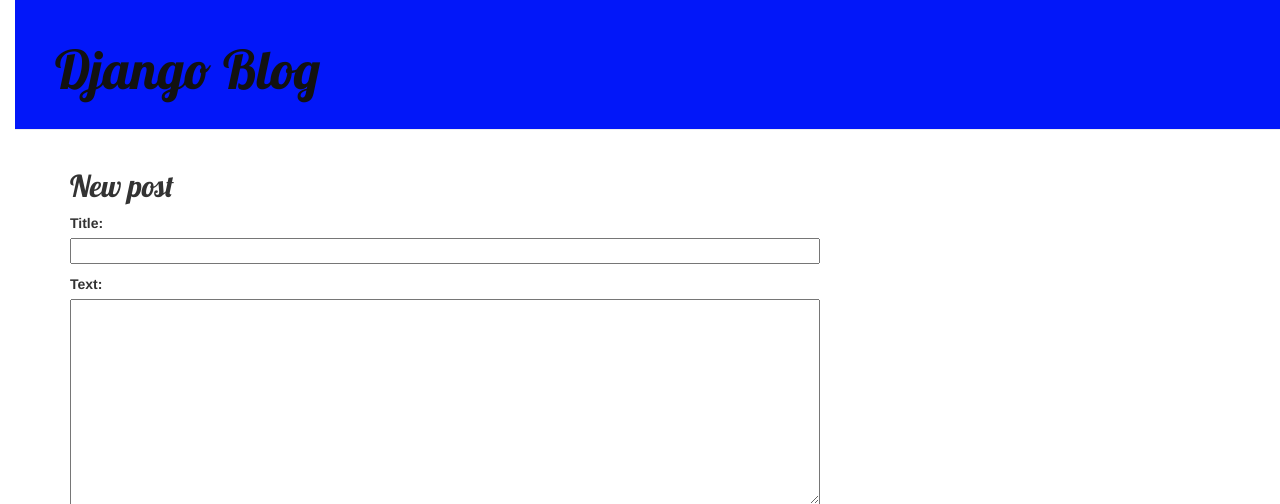
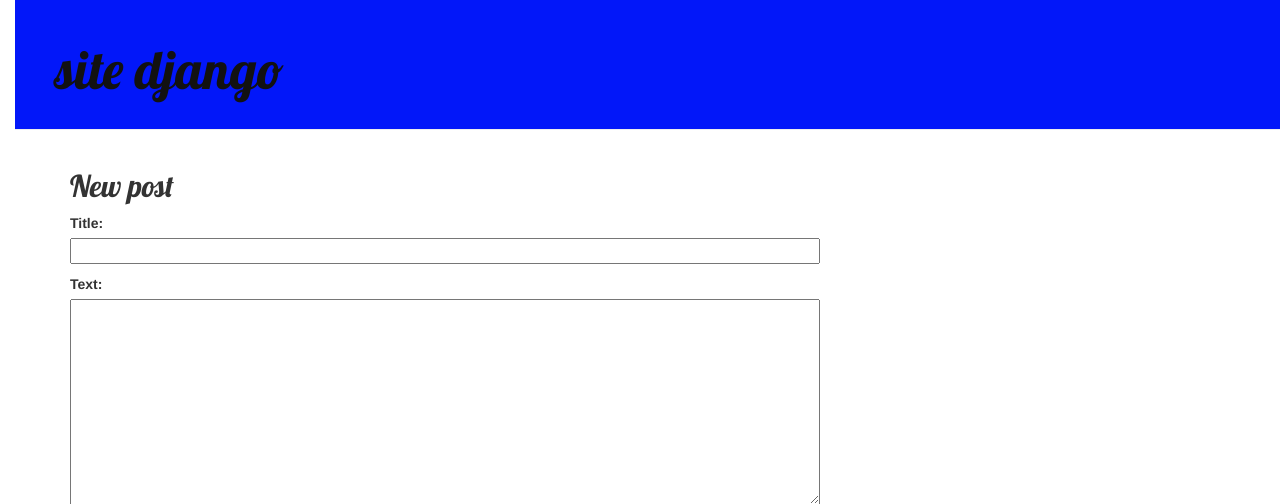
Before and after one commit to Celso010/my-first-blog, a Django app: page /post/new/ in a window 1280 px wide. Shown: the top 504 px of the page. Run offline with Django 3.2, Linux system fonts and the light colour scheme; some libraries are stand-ins or nearby versions.

Commit message:
dockerizando

```diff
--- a/blog/templates/blog/base.html
+++ b/blog/templates/blog/base.html
@@ -1,7 +1,7 @@
 {% load static %}
 <html>
     <head>
-        <title>Django blog</title>
+        <title>site teste django</title>
         <link rel="stylesheet" href="//maxcdn.bootstrapcdn.com/bootstrap/3.2.0/css/bootstrap.min.css">
         <link rel="stylesheet" href="//maxcdn.bootstrapcdn.com/bootstrap/3.2.0/css/bootstrap-theme.min.css">
         <link href='//fonts.googleapis.com/css?family=Lobster&subset=latin,latin-ext' rel='stylesheet' type='text/css'>
@@ -12,7 +12,7 @@
             {% if user.is_authenticated %}
             <a href="{% url 'post_new' %}" class="top-menu"><span class="glyphicon glyphicon-plus"></span></a>
             {% endif %}
-            <h1><a href="/">Django Blog</a></h1>
+            <h1><a href="/">site django</a></h1>
         </div>
         <div class="content container">
             <div class="row">
--- a/mysite/urls.py
+++ b/mysite/urls.py
@@ -15,8 +15,11 @@ Including another URLconf
 """
 from django.contrib import admin
 from django.urls import path, include
+from django.http import HttpResponse
+
 
 urlpatterns = [
     path('admin/', admin.site.urls),
+    path('', lambda x: HttpResponse("testando aplicação em pagina test")),
     path('', include('blog.urls')),
 ]
--- a/requirements.txt
+++ b/requirements.txt
@@ -1 +1,5 @@
+asgiref==3.7.2
 Django~=3.2.10
+#Django==3.2.23
+pytz==2023.3.post1
+sqlparse==0.4.4
```
Also changed, not shown: 1 other file.
